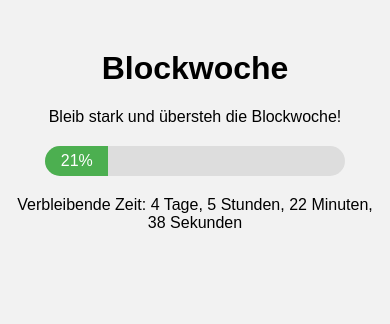
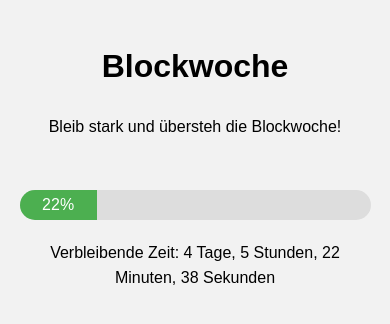
Before and after one commit to tobneu/Blockwoche, a website: page public/index.html in a window 390 px wide. Drawn offline with Linux system fonts and the light colour scheme.

Commit message:
feat: enhance layout and styling
- Added viewport meta tag for mobile responsiveness.
- Updated body styles to remove margin and padding.
- Introduced a header section for better structure.
- Created a container class for content alignment.
- Improved progress bar styling with margins and full width.

```diff
--- a/public/index.html
+++ b/public/index.html
@@ -2,20 +2,34 @@
 <html>
 <head>
   <meta charset="UTF-8">
+  <!-- Wichtig für Mobile: Setzt die Breite des Viewports -->
+  <meta name="viewport" content="width=device-width, initial-scale=1.0">
   <title>Blockwoche</title>
   <style>
+    /* Basis-Styling */
     body {
       font-family: Arial, sans-serif;
       text-align: center;
-      margin-top: 50px;
+      margin: 0;
+      padding: 0;
       background: #f2f2f2;
+      line-height: 1.6;
+    }
+    header {
+      padding: 20px;
+    }
+    /* Container für den Content */
+    .container {
+      width: 90%;
+      max-width: 600px;
+      margin: 20px auto;
     }
     .progress-container {
-      width: 80%;
-      margin: 20px auto;
+      width: 100%;
       background: #ddd;
       border-radius: 25px;
       overflow: hidden;
+      margin: 20px 0;
     }
     .progress-bar {
       height: 30px;
@@ -26,21 +40,29 @@
       text-align: center;
       transition: width 0.5s ease-in-out;
     }
+    p {
+      margin: 10px 0;
+      padding: 0 10px;
+    }
   </style>
 </head>
 <body>
+  <header>
     <h1>Blockwoche</h1>
     <p>Bleib stark und übersteh die Blockwoche!</p>
+  </header>
 
+  <div class="container">
     <div class="progress-container">
       <div class="progress-bar" id="progress-bar">0%</div>
     </div>
 
     <p id="date-info"></p>
+  </div>
 
   <script>
     // Setze hier dein Start- und Enddatum ein
-    const startDate = new Date('2025-02-17T08:15:00'); // Beispiel: Startdatum
+    const startDate = new Date('2025-02-17T08:00:00'); // Beispiel: Startdatum
     const endDate = new Date('2025-02-22T18:00:00');   // Beispiel: Enddatum
 
     function updateProgress() {
```
Lines whose indentation alone changed are shown as unchanged.
